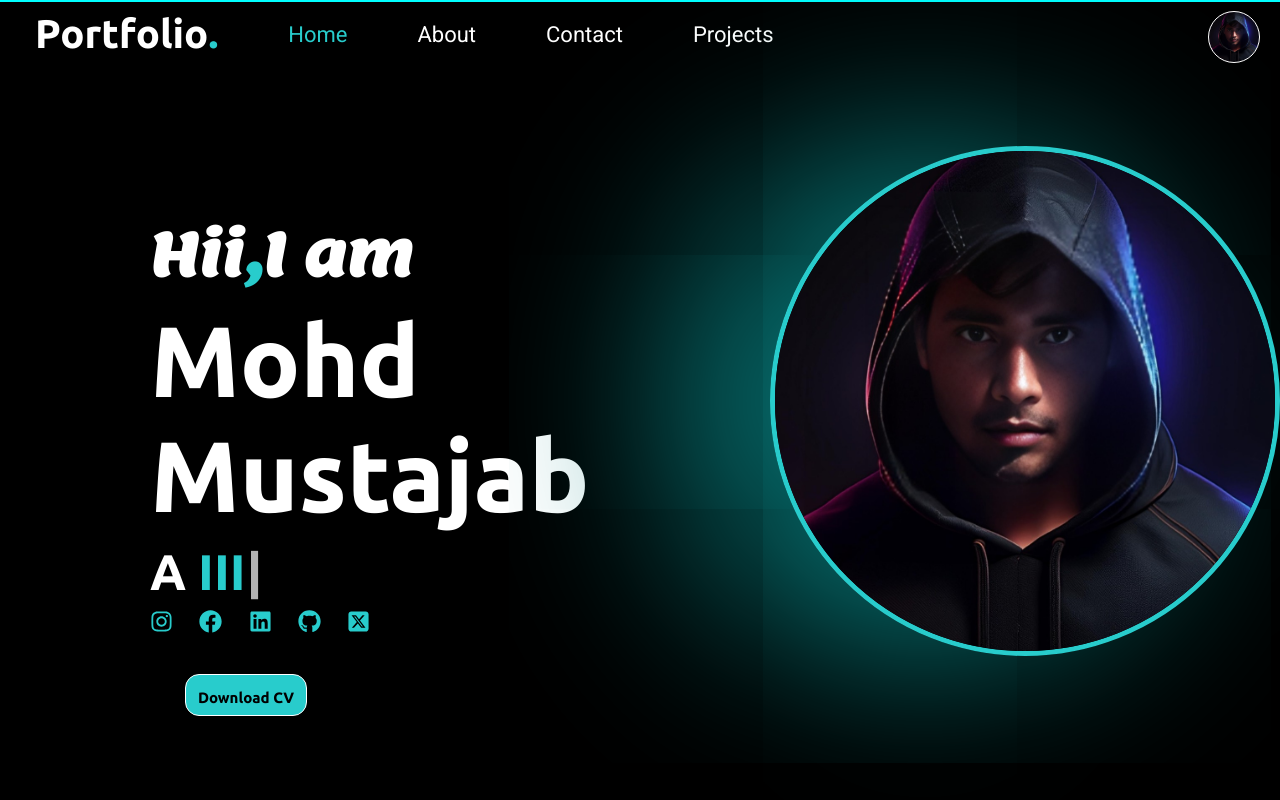
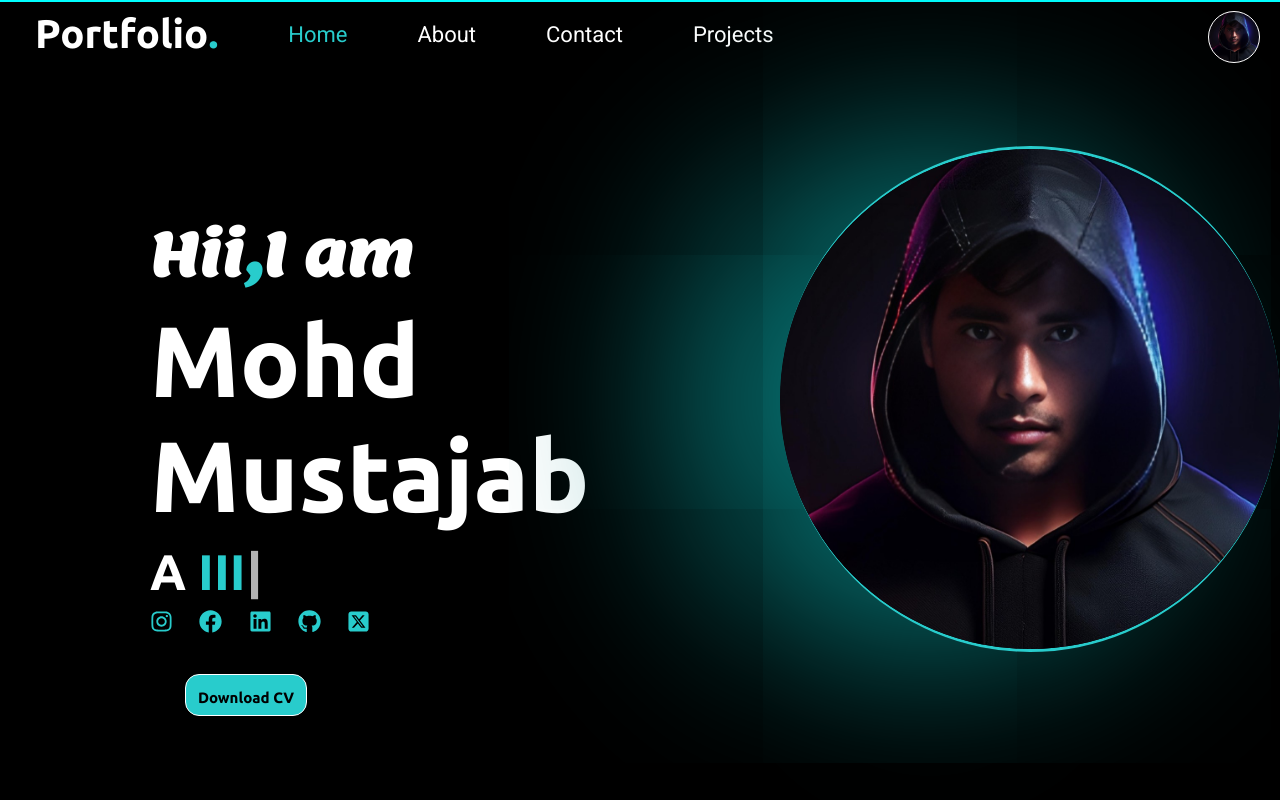
Before and after one commit to mohd-mustajab/Portfolio-react, a React (Vite) app: page / in a window 1280 px wide. Shown: the top 800 px of the page. Built offline with nearby package versions, Linux system fonts and the light colour scheme.

Commit message:
small css changes

```diff
--- a/src/components/Home.css
+++ b/src/components/Home.css
@@ -42,11 +42,11 @@ background-color: black;
     height: 500px;
     width: 500px;
     margin-top: 10vh;
-    border: 5px solid rgb(40, 204, 204);
    border-radius: 50%;
    box-shadow: -100px 0px 200px   rgb(7, 123, 123);
+   border-top: 3px solid rgb(40, 204, 204);
+   border-bottom: 3px solid rgb(40, 204, 204);
 }
-
 .sm {
     font-size: 23px;
     width: 220px;
--- a/src/components/Home.jsx
+++ b/src/components/Home.jsx
@@ -51,7 +51,7 @@ const Home = () => {
     </div>
     <div className="btn"><a download={mycv} href={mycv}>Download CV</a></div>
   </div>
-  <img src={myphoto} alt="" className="img" width="500px" height="500px" />
+<img src={myphoto} alt="" className="img" width="500px" height="500px" />
 </div>
 <Footer/>
     </div>
```
